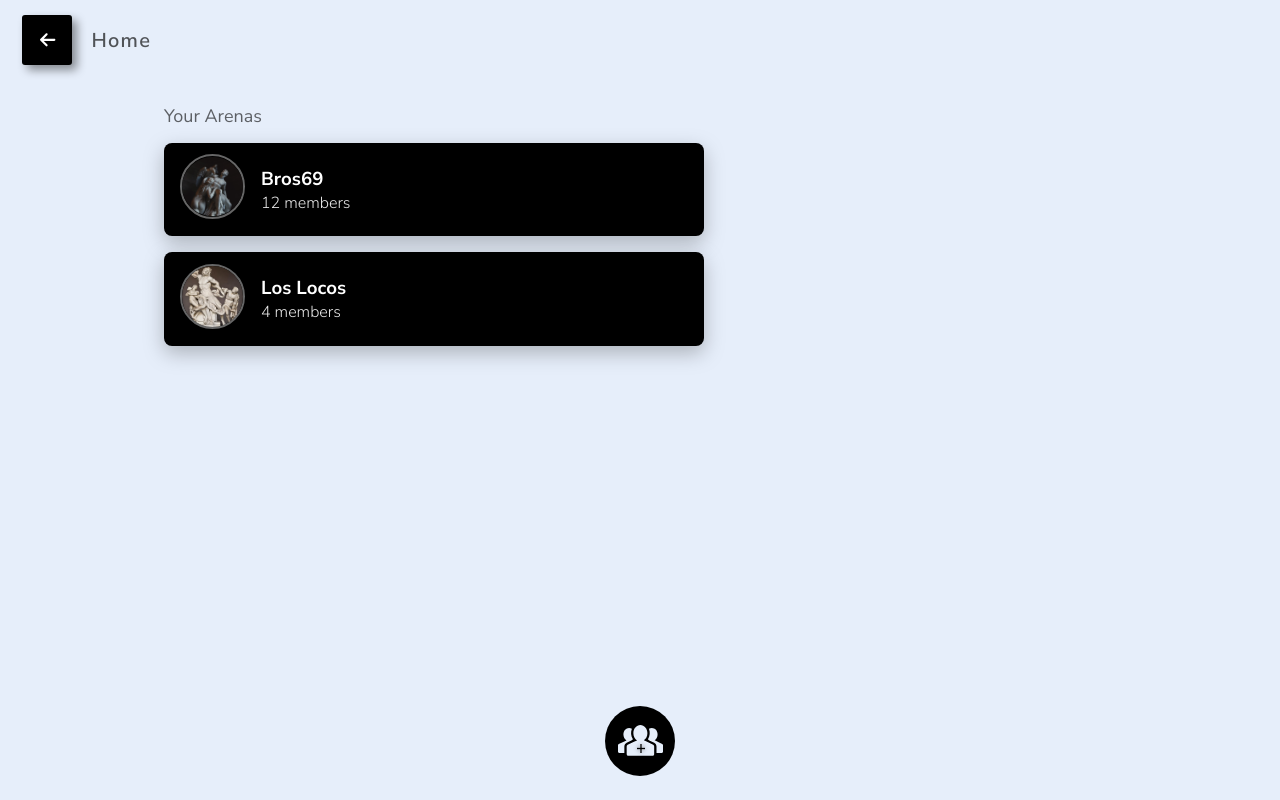
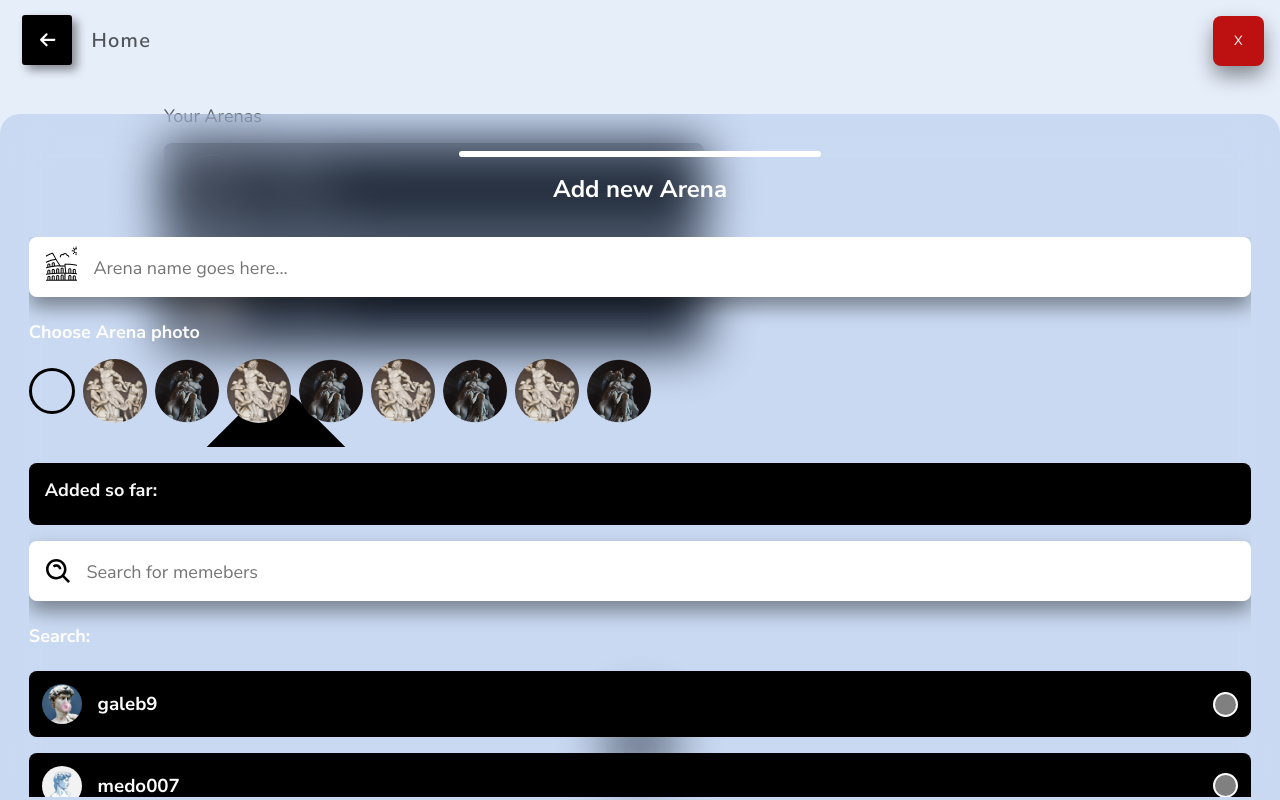
Before and after one commit to galeb9/GreekGeek, a Vue app: page /arena in a window 1280 px wide. Built offline with nearby package versions, Linux system fonts and the light colour scheme; no server answers; the database is empty; sample sign-in values are in the browser's storage.

Commit message:
feat: doing the popup logic

```diff
--- a/package.json
+++ b/package.json
@@ -3,6 +3,7 @@
   "version": "0.1.0",
   "private": true,
   "scripts": {
+    "start": "vue-cli-service serve",
     "serve": "vue-cli-service serve",
     "build": "vue-cli-service build",
     "lint": "vue-cli-service lint"
--- a/src/App.vue
+++ b/src/App.vue
@@ -47,7 +47,7 @@ export default {
       }
       return comp
     },
-    async isUsernameOk(username){
+    async isUsernameOk(username){ //works
       const userData = await db.collection("users")
         .where("username", "==", username)
         .get()
--- a/src/components/arena/MyArenas.vue
+++ b/src/components/arena/MyArenas.vue
@@ -17,7 +17,7 @@
       />
     </div>
 
-    <transition name="move-in-bottom">
+    <transition name="move-from-bottom">
       <AddGroupPopup v-if="isPopupVisible" @close-popup="closePopup" />
     </transition>
 
@@ -42,7 +42,9 @@ export default {
         { img: "group02.png", name: "Bros69", members: 12 },
         { img: "group01.png", name: "Los Locos", members: 4 }
       ],
-      isPopupVisible: false
+      // isPopupVisible: false
+      isPopupVisible: true
+
     }
   },
   methods: {
@@ -83,6 +85,23 @@ export default {
       top: 1rem;
       right: 1rem;
     }
+
+    // move-from-bottom
+    .move-from-bottom-enter-active{
+      animation: move-from-bottom .3s ease-in-out
+    }
+    .move-from-bottom-leave-active {
+      animation: move-from-bottom .3s ease-in-out reverse
+    }
+    @keyframes move-from-bottom {
+      from{
+        transform: translateY(100%);
+      }
+      to{
+        transform: translateY(0);
+      }
+    }
+
   }
 
 </style>
--- a/src/components/arena/popup/AddGroupPopup.vue
+++ b/src/components/arena/popup/AddGroupPopup.vue
@@ -1,21 +1,49 @@
 <template>
   <div class="add-group-popup">
     <PopupHead />
+
+    <div class="popup-main">
         <GroupInput
             icon="arena"
             placeholder="Arena name goes here..."
             v-model="arenaName"
         />
+
         <PhotoChoice />
-    <div class="memebers-list">
+
+        <div class="memebers-added">
             <PopupHeading text="Added so far:" />
-        <p class="memebers-list__people">Medo007, Šaman69, Medo007, Šaman69, Medo007, Šaman69, Medo007, Šaman69</p>
+            <p class="memebers-added__list">
+                {{ addedFriends.join(", ") }}
+            </p>
         </div>
+
         <GroupInput
             icon="loupe"
             placeholder="Search for memebers"
-        v-model="member"
+            v-model="memeberSearch"
         />
+
+        <PopupHeading
+            text="Search:"
+            top-margin="1.5rem"
+            bottom-margin="1.5rem"
+        />
+
+        <div class="memebers-list">
+            <MemberItem
+                v-for="(el, index) in searchForUser"
+                :key="index + el.name"
+                :name="el.name"
+                :img="getImgUrl(el.img)"
+                :is-member="el.isMember"
+                @is-selected="changeArray(_, this.addedFriends, el.name)"
+            />
+
+        </div>
+    </div>
+
+
   </div>
 </template>
 
@@ -24,6 +52,7 @@ import PopupHead from './PopupHead.vue'
 import GroupInput from './GroupInput.vue'
 import PhotoChoice from './PhotoChoice.vue'
 import PopupHeading from './PopupHeading.vue'
+import MemberItem from './MemberItem.vue'
 
 
 export default {
@@ -31,14 +60,58 @@ export default {
         PopupHead,
         GroupInput,
         PhotoChoice,
-        PopupHeading
-
+        PopupHeading,
+        MemberItem
     },
     data() {
         return {
-            arenaName: ""
+            arenaName: "",
+            memeberSearch: "",
+
+            memeberSelected: false,
+            addedFriends: [],
+            memeberName : "galeb9",
+            memebers: [ //dummy, later call friends from firebase
+                { name: "galeb9", img: "greek-geek.png", isMember: false },
+                { name: "medo007", img: "greek-geek2.png", isMember: false },
+                { name: "Šaman69", img: "greek-geek3.png", isMember: false },
+                { name: "sinjikit131", img: "greek-geek4.jpg", isMember: false },
+                { name: "user03", img: "greek-geek5.jpg", isMember: false },
+                { name: "user04", img: "greek-geek6.jpg", isMember: false },
+            ],
+            matchingMembers: []
+            // adding does not work properly... but it works somehow...
+            // have to figure out maybe add prop to memebers array added: true or false and toggle it like you toggle now
+            // do on seperate branch
         }
+    },
+
+    methods: {
+        getImgUrl(pic) {
+            return require('@/assets/img/avatars/' + pic)
+        },
+        removeFromArray(arr, el){
+            var index = arr.indexOf(el);
+            if (index !== -1) {
+                arr.splice(index, 1);
             }
+        },
+        changeArray(selected, arr, name){
+            const inArr = arr.every( el => el !== name)
+            if(selected && inArr){
+                arr.push(name)
+            }else {
+                this.removeFromArray(arr, name)
+            }
+
+        },
+
+    },
+    computed: { //somehow do so you cannot find yourself (remove from array)
+        searchForUser(){
+            return this.memebers.filter(user => user.name.toLowerCase().indexOf(this.memeberSearch.toLowerCase()) != -1)
+        },
+    },
 }
 </script>
 
@@ -48,8 +121,8 @@ export default {
     .add-group-popup{
         min-width: 321px;
         max-height: 90vh;
-        height: 100%;
-        overflow-y: scroll;
+        // height: 100%;
+        // overflow-y: scroll;
         background: rgba(126, 164, 220, 0.27);
         backdrop-filter: blur(25px);
         border-radius: 20px 20px 0 0;
@@ -59,16 +132,29 @@ export default {
         left: 0;
         right: 0;
         color: white;
-        padding: .8rem 2rem;
-        .memebers-list{
+        padding: .8rem 1.8rem;
+
+        .popup-main{
+            max-height: 70vh;
+            height: 100%;
+            overflow-y: scroll;
+            .memebers-added{
                 background: black;
                 margin: 1rem 0;
                 padding: 1rem ;
                 border-radius: $main-radius;
-            .memebers-list__people{
+                .memebers-added__list{
                     margin-top: .5rem;
                 }
             }
+
+            .memebers-list{
+                padding-bottom: 100px; // to have space bellow
+            }
+        }
+
+
+
     }
     @media only screen and (max-width: 350px) {
 
--- a/src/components/arena/popup/GroupInput.vue
+++ b/src/components/arena/popup/GroupInput.vue
@@ -2,7 +2,9 @@
     <div class="group-input">
         <label for="arenaName" class="arena-name__label" >
             <img v-if="icon ==='arena' " src="@/assets/img/groups/arena.png" alt="">
-            <img v-if="icon ==='loupe' " src="@/assets/icons/search.svg" alt="">
+            <div class="input-svg-container">
+                <img v-if="icon ==='loupe' " src="@/assets/icons/search.svg" alt="">
+            </div>
         </label>
         <input
             class="arena-name__input"
@@ -41,13 +43,18 @@ export default {
         background: white;
         border-radius: $main-radius;
         padding: .1rem;
-        min-height: 70px;
+        min-height: 60px;
+        box-shadow: 0px 10px 20px rgba(0, 0, 0, 0.42);
 
 
         .arena-name__label{
-            padding: 0 .5rem;
+            padding: 0 0 0 1rem;
             img{
                 height: 100%;
+            }
+            .input-svg-container{
+                display: flex;
+                align-items: center;
             }
         }
         .arena-name__input{
@@ -55,6 +62,7 @@ export default {
             border: none;
             outline: none;
             font-size: 20px;
+
             &::placeholder{
                 font-size: 18px;
             }
--- /dev/null
+++ b/src/components/arena/popup/MemberItem.vue
@@ -0,0 +1,72 @@
+<template>
+    <div
+        class="memeber-item"
+        @click="toggleSelected"
+    >
+        <div class="memeber-item__info">
+            <img class="memeber-item__img" :src="img" alt="">
+            <h3 class="memeber-item__name">{{ name }}</h3>
+        </div>
+        <!-- <div :class="['memeber-select', { 'selected' : isSelected }]"></div> -->
+        <div :class="['memeber-select', { 'selected' : isMember }]"></div>
+    </div>
+</template>
+
+<script>
+export default {
+    emits: ["isSelected"],
+    props: {
+        name: {type: String, default: "user404"},
+        img: {type: String, default: "greek-geek.png"},
+        isMember: {type: Boolean, default: false}
+    },
+    data(){
+        return {
+            isSelected: false
+        }
+    },
+    methods: {
+        toggleSelected(){
+            this.isSelected = !this.isSelected
+            this.$emit('isSelected', this.isSelected)
+        }
+    }
+}
+</script>
+
+<style lang="scss">
+@import '@/assets/scss/_variables.scss';
+
+    .memeber-item{
+        background: black;
+        padding: .8rem;
+        margin-bottom: 1rem;
+        border-radius: $main-radius;
+        display: flex;
+        align-items: center;
+        justify-content: space-between;
+
+        .memeber-item__info{
+            display: flex;
+            align-items: center;
+            gap: 1rem;
+            .memeber-item__img{
+                width: 40px;
+                border-radius: 50%;
+            }
+        }
+        .memeber-select{
+            width: 25px;
+            height: 25px;
+            background: grey;
+            border-radius: 50%;
+            border: 2px solid white;
+            animation: all .3s ease-in-out;
+        }
+        .selected{
+            animation: all .3s ease-in-out;
+            background: #6B7DAD !important;
+            border: 5px solid white;
+        }
+    }
+</style>
--- a/src/components/arena/popup/PopupHead.vue
+++ b/src/components/arena/popup/PopupHead.vue
@@ -13,7 +13,7 @@ export default {
 
 <style lang="scss">
     .popup__head{
-        padding: 1.5rem 0.5rem 3rem 0.5rem;
+        padding: 1.5rem 0.5rem 2rem 0.5rem;
         display: flex;
         flex-direction: column;
         align-items: center;
--- a/src/components/arena/popup/PopupHeading.vue
+++ b/src/components/arena/popup/PopupHeading.vue
@@ -1,11 +1,16 @@
 <template>
-    <h3 class="popup__heading">{{ text }}</h3>
+    <h3
+        class="popup__heading"
+        :style="{ margin: topMargin + ' 0 ' + bottomMargin + ' 0' }"
+    >{{ text }}</h3>
 </template>
 
 <script>
 export default {
     props: {
-        text: {type: String, default: 'Title'}
+        text: {type: String, default: 'Title'},
+        topMargin: {type: String, default: '0'},
+        bottomMargin: {type: String, default: '0'}
     }
 
 }
--- a/src/components/home/friends/TheFriends.vue
+++ b/src/components/home/friends/TheFriends.vue
@@ -74,7 +74,7 @@ export default {
               goal: user.data().goal
             })
           });
-          // console.log(this.usersList[6].userImg)
+          console.log(this.usersList[6].userImg)
       });
     }
   },
--- a/src/scripts/stores/parent.js
+++ b/src/scripts/stores/parent.js
@@ -23,12 +23,12 @@ const store = createStore({
             } catch (error) {
                 console.log(error)
             }
-        },
+        }
     },
     actions: { // best use of functions
         getUserData(context){
             context.commit('getUserData')
-        }
+        },
     },
     getters: { // same as computed
         myAvatar(state) {
```
Lines whose indentation alone changed are shown as unchanged.
